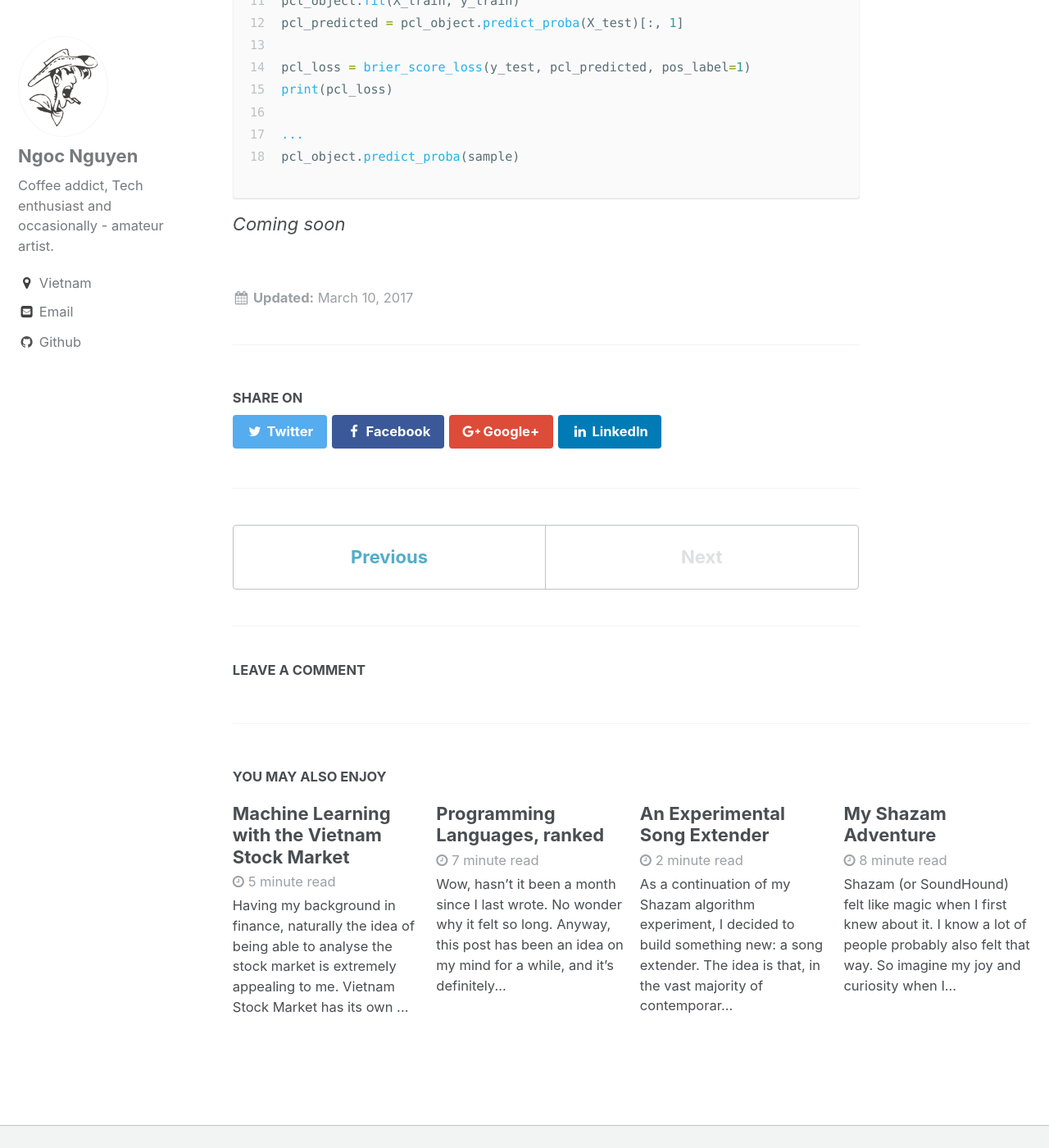
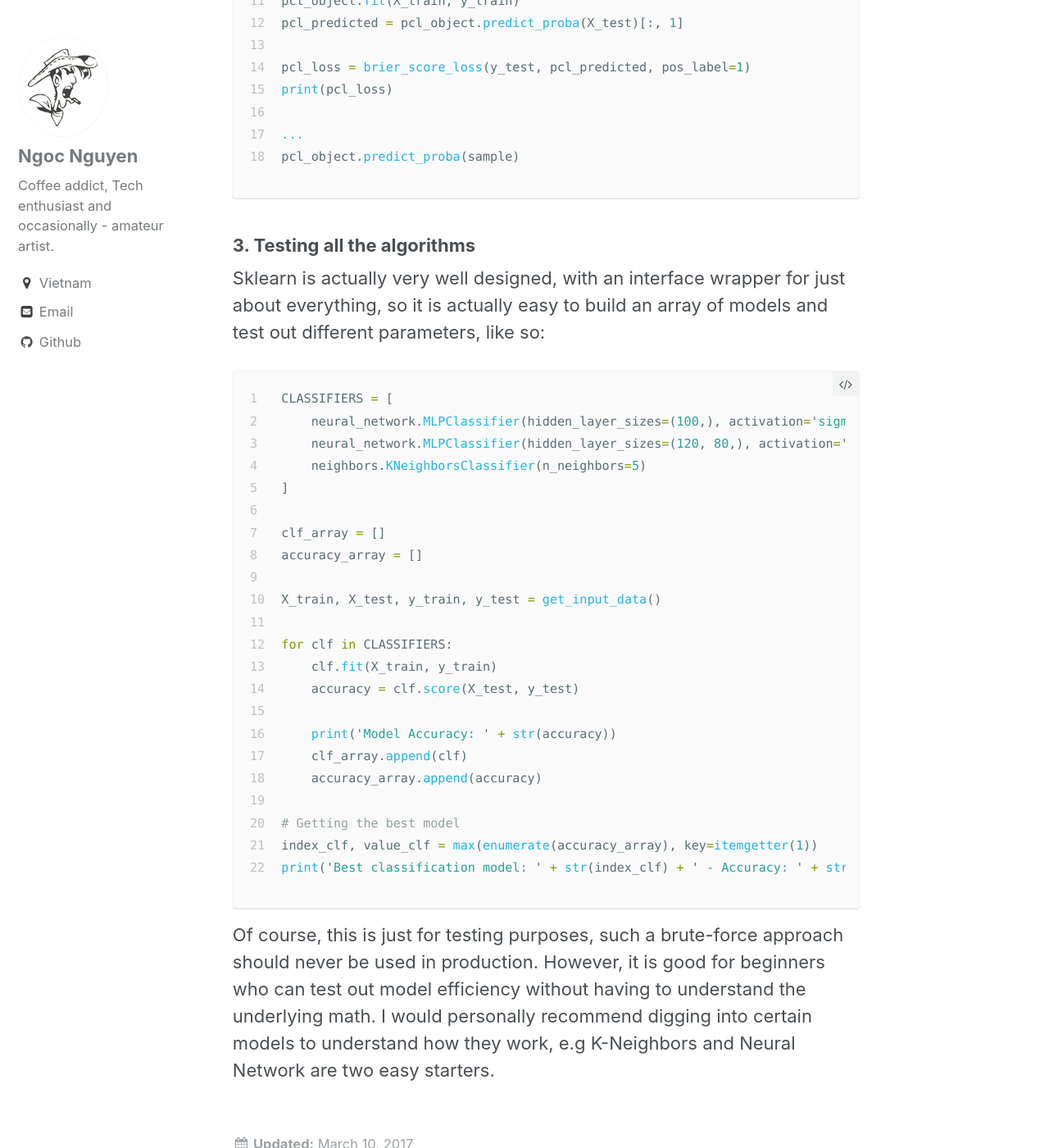
Before and after one commit to luungoc2005/luungoc2005-github-io-old, a Jekyll site: the page built from _posts/2017-3-21-tips-on-using-sklearn.markdown, in a window 1280 px wide and 1400 px high, scrolled down 3015 px. Shown: the whole window at 82% size. Built offline with Jekyll 4.4.1, drawn with Linux system fonts in a browser that asks for light colours; comment, search, counter and statistics services are not loaded; some of the changed text lies outside the part shown.

Commit message:
finalize post

```diff
--- a/_posts/2017-3-21-tips-on-using-sklearn.markdown
+++ b/_posts/2017-3-21-tips-on-using-sklearn.markdown
@@ -78,4 +78,33 @@ print(pcl_loss)
 pcl_object.predict_proba(sample)
 {% endhighlight %}
 
-*Coming soon*
+### 3. Testing all the algorithms
+
+Sklearn is actually very well designed, with an interface wrapper for just about everything, so it is actually easy to build an array of models and test out different parameters, like so:
+
+{% highlight python linenos %}
+CLASSIFIERS = [
+    neural_network.MLPClassifier(hidden_layer_sizes=(100,), activation='sigmoid', solver='sgd'),
+    neural_network.MLPClassifier(hidden_layer_sizes=(120, 80,), activation='relu', solver='adam'),
+    neighbors.KNeighborsClassifier(n_neighbors=5)
+]
+
+clf_array = []
+accuracy_array = []
+
+X_train, X_test, y_train, y_test = get_input_data()
+
+for clf in CLASSIFIERS:
+    clf.fit(X_train, y_train)
+    accuracy = clf.score(X_test, y_test)
+
+    print('Model Accuracy: ' + str(accuracy))
+    clf_array.append(clf)
+    accuracy_array.append(accuracy)
+
+# Getting the best model
+index_clf, value_clf = max(enumerate(accuracy_array), key=itemgetter(1))
+print('Best classification model: ' + str(index_clf) + ' - Accuracy: ' + str(value_clf))
+{% endhighlight %}
+
+Of course, this is just for testing purposes, such a brute-force approach should never be used in production. However, it is good for beginners who can test out model efficiency without having to understand the underlying math. I would personally recommend digging into certain models to understand how they work, e.g K-Neighbors and Neural Network are two easy starters.
```
